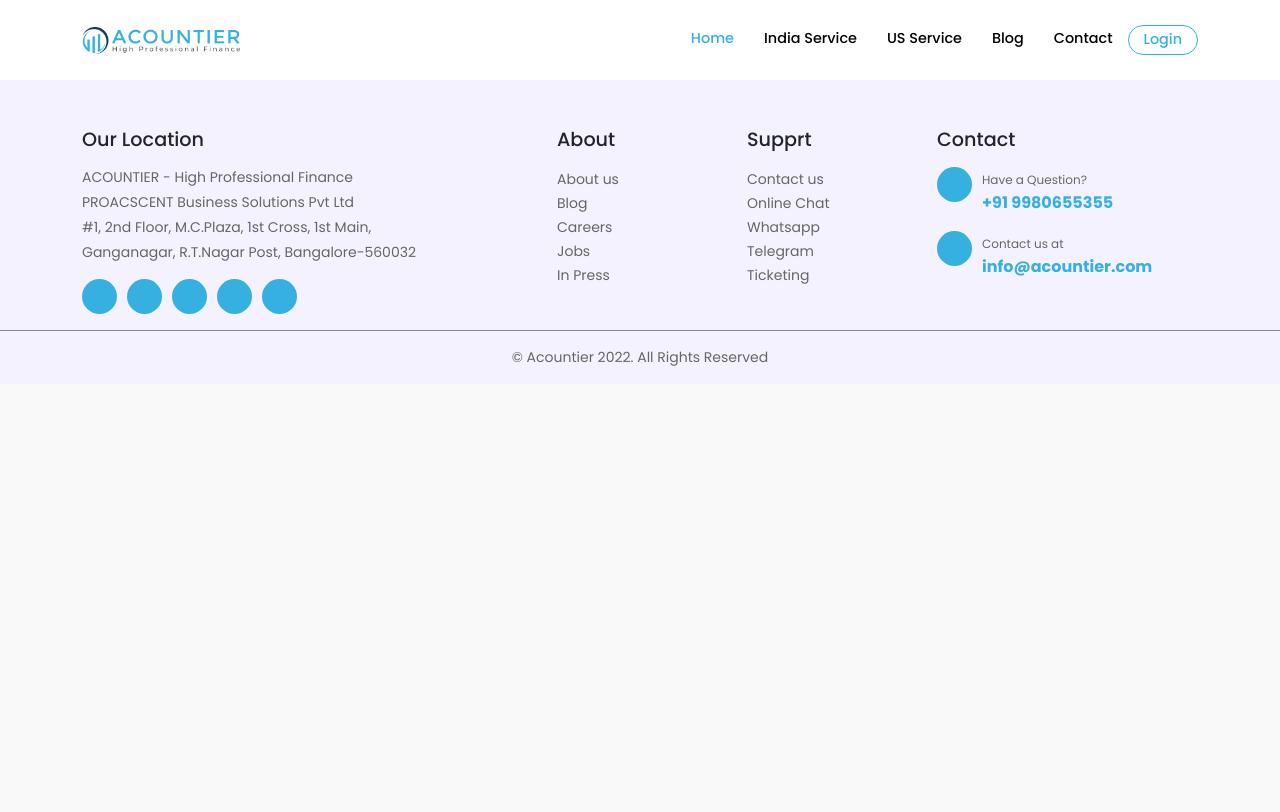
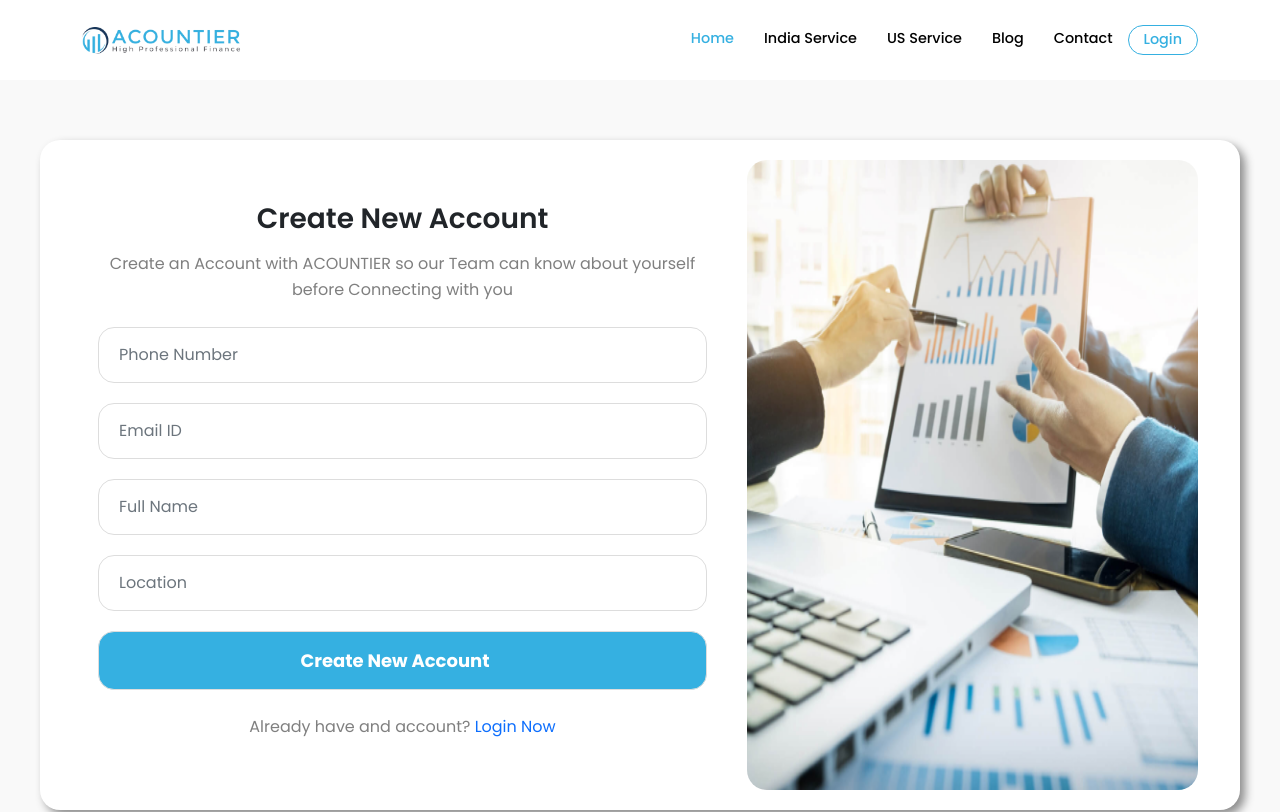
Before and after one commit to monirul360/ACOUNTIER, a React (Create React App) app: page /signup in a window 1280 px wide. Shown: the top 812 px of the page. Built offline with nearby package versions, Linux system fonts and the light colour scheme; some icons are missing.

Commit message:
login and signup page code change

```diff
--- a/src/Component/AboutUs/Aboutus.js
+++ b/src/Component/AboutUs/Aboutus.js
@@ -1,4 +1,5 @@
 import React from 'react';
+import { Link } from 'react-router-dom';
 import Choose from '../Home/Choose/Choose';
 import Client from '../Home/Client/Client';
 import PageTitle from '../PageTitle/PageTitle';
@@ -88,7 +89,7 @@ const Aboutus = () => {
                     <div class="row">
                         <div class="col-12 col-md-6 mb-4">
                             <div class="services-content d-flex justify-content-between align-items-center p-3">
-                                <h4>Company Registration</h4>
+                                <Link to='/'><h4>Company Registration</h4></Link>
                                 <i class="fa fa-long-arrow-right"></i>
                             </div>
                         </div>
--- a/src/Component/Login/Login.css
+++ b/src/Component/Login/Login.css
@@ -1,10 +1,30 @@
 /* login */
+.login-section {
+    background: #FFFFFF;
+    padding: 20px;
+    margin: 60px 40px;
+    border-radius: 20px;
+    box-shadow: 5px 5px 10px rgba(0, 0, 0, 0.445);
+}
+
+.login h5 {
+    font-style: normal;
+    font-weight: 600;
+    font-size: 28px;
+}
+
 .login p {
+    font-style: normal;
+    font-weight: 400;
+    font-size: 16px;
+    line-height: 26px;
+    text-align: center;
     color: rgba(0, 0, 0, 0.5);
+
 }
 
 .login input {
-    padding: 10px;
+    padding: 15px;
     border-radius: 16px;
     border: 1px solid #DDDDDD;
 }
@@ -14,6 +34,7 @@
     font-size: 18px;
     line-height: 22px;
     background: #33B1E1;
+    font-weight: 700;
     color: #FFFFFF;
     border: 1px solid #DDDDDD;
     border-radius: 16px;
@@ -26,26 +47,36 @@
 }
 
 /* signup */
+.signup-section {
+    background: #FFFFFF;
+    padding: 20px;
+    margin: 60px 40px;
+    border-radius: 20px;
+    box-shadow: 5px 5px 10px rgba(0, 0, 0, 0.445);
+}
+
+.signup h5 {
+    font-style: normal;
+    font-weight: 600;
+    font-size: 28px;
+}
+
 .signup p {
+    font-style: normal;
+    font-weight: 400;
+    font-size: 16px;
+    line-height: 26px;
+    text-align: center;
     color: rgba(0, 0, 0, 0.5);
 }
 
-.signup p .popup-link,
-.login p .popup-link {
-    color: #35B0E1;
-    cursor: pointer;
-}
 
 .signup input {
-    padding: 10px;
+    padding: 15px;
     padding-left: 20px;
-    margin: 15px 0px;
+    border-radius: 16px;
+    margin: 20px 0;
     border: 1px solid #DDDDDD;
-    border-radius: 16px;
-}
-
-.login h5 {
-    font-size: 28px;
 }
 
 .signup input[type=submit] {
@@ -53,22 +84,61 @@
     background: #35B0E1;
     color: #FFFFFF;
     font-style: normal;
+    font-weight: 700;
     font-size: 18px;
     border: 1px solid #DDDDDD;
     border-radius: 16px;
+}
 
+.signup img {
+    width: 100%;
+    height: 630px;
+    border-radius: 20px;
+}
+
+@media (max-width:768px) {
+    .login-section {
+        padding: 20px;
+        margin: 60px 20px;
+    }
+
+    .signup-section {
+        padding: 20px;
+        margin: 60px 20px;
+    }
+
+    .login img {
+        width: 100%;
+        height: 100%;
+    }
+
+    .signup img {
+        width: 100%;
+        height: 100%;
+    }
 }
 
 /* page-title */
 .page-title {
-    padding: 70px;
+    width: 100%;
+    height: 320px;
+    display: flex;
+    justify-content: center;
+    align-items: center;
     background-color: #33B1E1;
-    text-align: center;
     font-style: normal;
-    font-size: 20px;
+    font-weight: 700;
+    font-size: 32px;
+    line-height: 39px;
     color: #FFFFFF;
 }
 
+@media (max-width:768px) {
+    .page-title {
+        width: 100%;
+        height: 170px;
+    }
+}
 
 /*Page Section*/
 .page-section .page-content .page-content-image img {
--- a/src/Component/Share/Footer/Footer.js
+++ b/src/Component/Share/Footer/Footer.js
@@ -1,4 +1,5 @@
 import React from 'react';
+import { Link } from 'react-router-dom';
 const Footer = () => {
     return (
         <>
@@ -49,7 +50,7 @@ const Footer = () => {
                                 </div>
                                 <div class="footer-content">
                                     <ul>
-                                        <li><a href="#">About us</a></li>
+                                        <li><Link to="/aboutus">About us</Link></li>
                                         <li><a href="#">Blog</a></li>
                                         <li><a href="#">Careers</a></li>
                                         <li><a href="#">Jobs</a></li>
@@ -66,7 +67,7 @@ const Footer = () => {
                                 </div>
                                 <div class="footer-content">
                                     <ul>
-                                        <li><a href="#">Contact us</a></li>
+                                        <li><Link to="/ContactUs">Contact us</Link></li>
                                         <li><a href="#">Online Chat</a></li>
                                         <li><a href="#">Whatsapp</a></li>
                                         <li><a href="#">Telegram</a></li>
--- a/src/Component/Share/Nav/Nav.js
+++ b/src/Component/Share/Nav/Nav.js
@@ -2,8 +2,6 @@ import React from 'react';
 import { Link } from 'react-router-dom';
 import logo from './../../../Image/Home/logo.png';
 import './../../../App.css';
-import Login from '../../Login/Login';
-import Signup from '../../Signup/Signup';
 const Nav = () => {
     return (
         <>
@@ -25,14 +23,12 @@ const Nav = () => {
                                 <li><Link to='/'>US Service</Link></li>
                                 <li><Link to='/'>Blog</Link></li>
                                 <li><Link to='/'>Contact</Link></li>
-                                <li class="login" ><a href="javascript:void()" data-bs-toggle="modal" data-bs-target="#login-modal">Login</a></li>
+                                <li class="login" ><Link to='/login'>Login</Link></li>
                             </ul>
                         </nav>
                     </div>
                 </div>
             </header>
-            <Login></Login>
-            <Signup></Signup>
         </>
     );
 };
--- a/src/Component/Signup/Signup.js
+++ b/src/Component/Signup/Signup.js
@@ -1,4 +1,5 @@
 import React from 'react';
+import { Link } from 'react-router-dom';
 import img from './../../Image/Home/whoweare.png';
 import modalimg from './../../Image/Page/15.png';
 const Signup = () => {
@@ -8,17 +9,14 @@ const Signup = () => {
     return (
         <div>
             {/* Singup Modal */}
-            <section id="singup-modal" class="modal signup">
-                <div class="container">
-                    <div class="modal-dialog">
-                        <div class="modal-content">
-                            <div class="modal-body">
-                                <div className="row d-flex justify-content-center align-items-center text-center ">
-                                    <div className="col-md-6">
+            <section className='signup-section'>
+                <div className="container">
+                    <div className="row d-flex justify-content-center align-items-center text-center signup">
+                        <div className="col-md-7">
                             <div className='p-3'>
                                 <h5 className='my-3'>Create New Account</h5>
-                                            <p className='mb-4'><small>Create an Account with ACOUNTIER so our Team can know
-                                                about yourself before Connecting with you</small></p>
+                                <p className='mb-4'>Create an Account with ACOUNTIER so our Team can know
+                                    about yourself before Connecting with you</p>
                                 <form onSubmit={handlesubmit} action="">
                                     <input
                                         class="form-control"
@@ -58,16 +56,13 @@ const Signup = () => {
 
                                 <p className='my-4'>
                                     Already have and account?
-                                                <span class="popup-link" data-bs-toggle="modal" data-bs-target="#login-modal"> Login Now</span>
+                                    <Link to='/login'> Login Now</Link>
                                 </p>
                             </div>
                         </div>
-                                    <div className="col-md-6">
-                                        <div className='p-3'>
+                        <div className="col-md-5">
+                            <div>
                                 <img className='img-fluid' src={img} alt="" />
-                                        </div>
-                                    </div>
-                                </div>
                             </div>
                         </div>
                     </div>
```
Also changed, not shown: src/Component/Login/Login.js (+8 -15 lines), 2 other files (tests, documents, lock files or other folders). Lines whose indentation alone changed are shown as unchanged.
